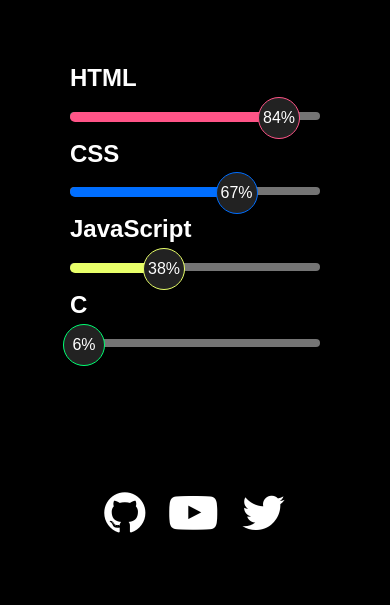
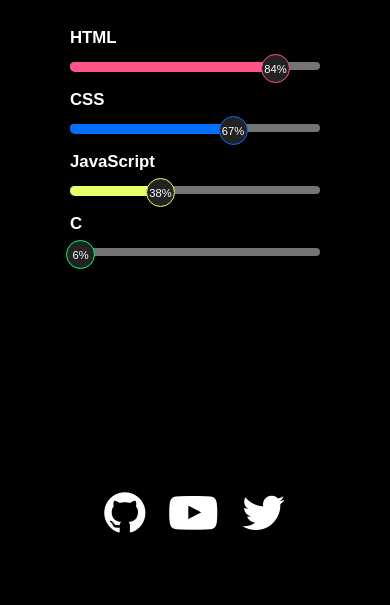
Before and after one commit to kiznear/kizsite2, a plain HTML site: page index.html in a window 390 px wide. Shown: the part 239-844 px from the top of the page. Drawn offline with Linux system fonts and the light colour scheme.

Commit message:
fix: changed some mobile css

```diff
--- a/style.css
+++ b/style.css
@@ -125,20 +125,37 @@ h1{
 
 @media (max-width:660px)  {
 
+    .progress-bar div span{
+        height: 27px;
+        width: 27px;
+        border-radius: 50%;
+        background: #222;
+        float: right;
+        margin-top: -8px;
+        margin-right: -10px;
+        color: #ffffff;
+        display: flex;
+        align-items: center;
+        justify-content: center;
+    }
+
     .logo {
         margin-top: 5%;
         width:40%;
     }
 
     h1{
+        font-size: 150%;
         margin-top: 5%;
     }
 
     .skills{
-        margin-top: 10%;
+        font-size: 70%;
+        margin-top: 6%;
     }
 
     .progress-bar{
+        margin-bottom: 20px;
         width:250px;
         height: 8px;
     }
```
